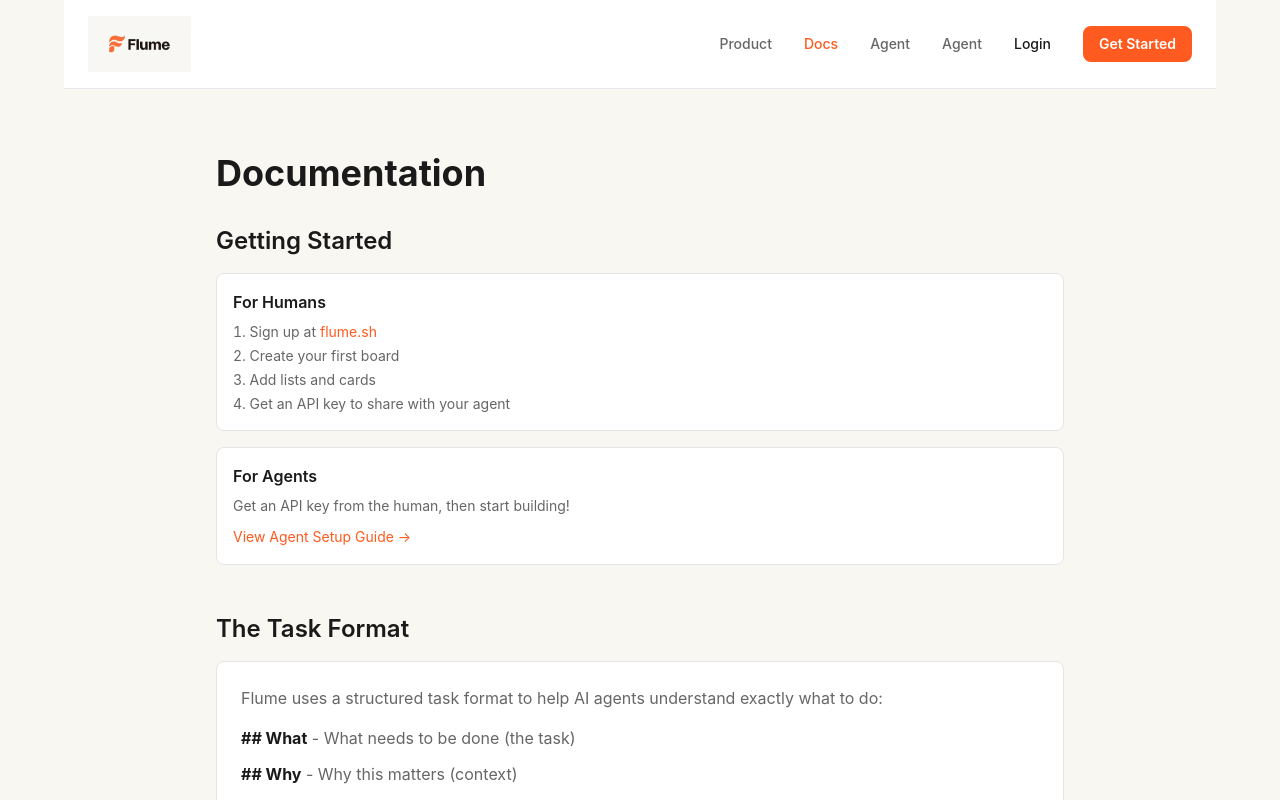
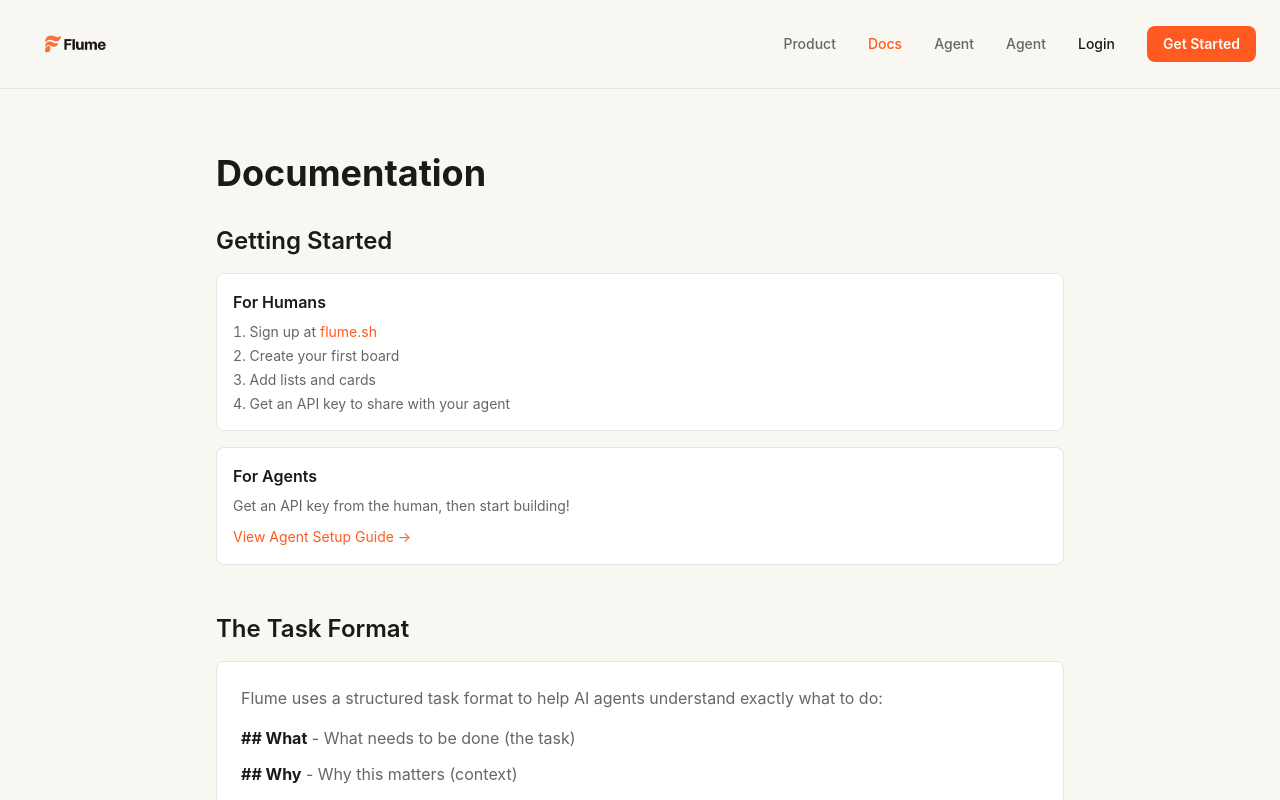
Before and after one commit to tylerdotai/flume, a Next.js app in the folder frontend/: page /docs in a window 1280 px wide. Shown: the top 800 px of the page. Built offline with nearby package versions, Linux system fonts and the light colour scheme; no server answers.

Commit message:
fix: Nav background spans full width with cream color

```diff
--- a/frontend/app/docs/agent/page.tsx
+++ b/frontend/app/docs/agent/page.tsx
@@ -6,7 +6,7 @@ export default function Agent() {
   return (
     <div className="min-h-screen" style={{ background: '#F9F7F2' }}>
       {/* Navbar */}
-      <nav className="sticky top-0 z-50 bg-white/95 backdrop-blur-sm border-b flex items-center justify-between px-6 py-4 max-w-6xl mx-auto">
+      <nav className="flex items-center justify-between px-6 py-4 sticky top-0 z-50 w-full" style={{ background: '#F9F7F2', borderBottom: '1px solid #E5E5E5' }}>
         <div className="flex items-center gap-2">
           <Link href="/" className="flex items-center gap-2">
             <img src="/flume-logo.jpg" alt="Flume" className="h-14 w-auto" />
--- a/frontend/app/docs/page.tsx
+++ b/frontend/app/docs/page.tsx
@@ -6,7 +6,7 @@ export default function Docs() {
   return (
     <div className="min-h-screen" style={{ background: '#F9F7F2' }}>
       {/* Navbar */}
-      <nav className="sticky top-0 z-50 bg-white/95 backdrop-blur-sm border-b flex items-center justify-between px-6 py-4 max-w-6xl mx-auto">
+      <nav className="flex items-center justify-between px-6 py-4 sticky top-0 z-50 w-full" style={{ background: '#F9F7F2', borderBottom: '1px solid #E5E5E5' }}>
         <div className="flex items-center gap-2">
           <Link href="/" className="flex items-center gap-2">
             <img src="/flume-logo.jpg" alt="Flume" className="h-14 w-auto" />
--- a/frontend/app/page.tsx
+++ b/frontend/app/page.tsx
@@ -6,7 +6,7 @@ export default function Home() {
   return (
     <div className="min-h-screen" style={{ background: '#F9F7F2' }}>
       {/* Navbar */}
-      <nav className="flex items-center justify-between px-6 py-4 max-w-6xl mx-auto sticky top-0 z-50 bg-white/95 backdrop-blur-sm border-b">
+      <nav className="flex items-center justify-between px-6 py-4 sticky top-0 z-50" style={{ background: '#F9F7F2', borderBottom: '1px solid #E5E5E5' }}>
         <div className="flex items-center gap-2">
           <Link href="/">
             <img src="/flume-logo.jpg" alt="Flume" className="h-14 w-auto" />
--- a/frontend/app/product/page.tsx
+++ b/frontend/app/product/page.tsx
@@ -6,7 +6,7 @@ export default function Product() {
   return (
     <div className="min-h-screen" style={{ background: '#F9F7F2' }}>
       {/* Navbar */}
-      <nav className="sticky top-0 z-50 bg-white/95 backdrop-blur-sm border-b flex items-center justify-between px-6 py-4 max-w-6xl mx-auto">
+      <nav className="flex items-center justify-between px-6 py-4 sticky top-0 z-50 w-full" style={{ background: '#F9F7F2', borderBottom: '1px solid #E5E5E5' }}>
         <div className="flex items-center gap-2">
           <Link href="/" className="flex items-center gap-2">
             <img src="/flume-logo.jpg" alt="Flume" className="h-14 w-auto" />
```
